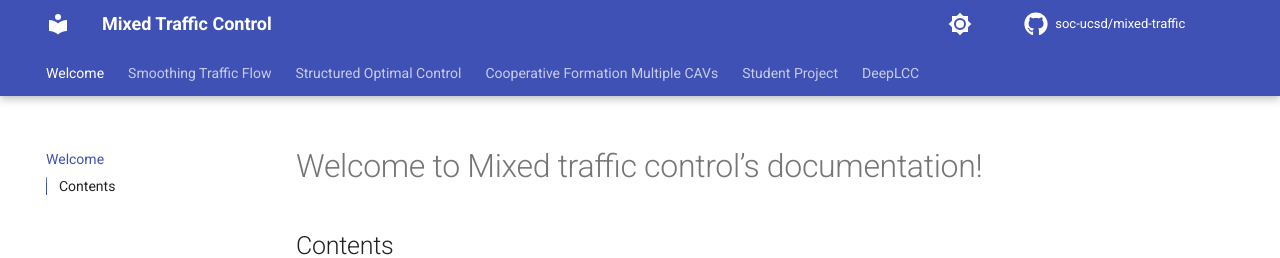
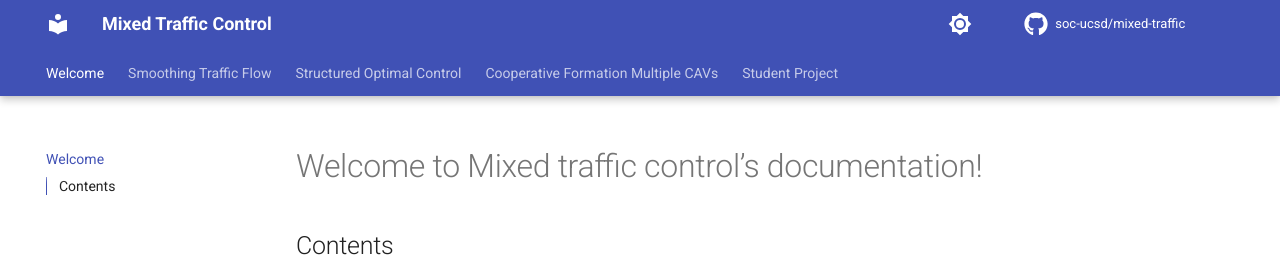
Before and after one commit to soc-ucsd/mixed-traffic, an MkDocs documentation site: the page built from docs/index.md, in a window 1280 px wide. Shown: the top 258 px of the page. Built offline with MkDocs 1.6.1 and Material for MkDocs 9.7.7, drawn with Linux system fonts in a browser that asks for light colours; comment, search, counter and statistics services are not loaded.

Commit message:
Update mkdocs.yml
delete deep lcc

```diff
--- a/mkdocs.yml
+++ b/mkdocs.yml
@@ -16,7 +16,7 @@ nav:
     - Cooperative Formation Multiple CAVs: cooperative_formation_multiple.md
     - Student Project:
         - Penetration Rate Experiments: student_project/numerical_data.md
-    - DeepLCC: deepLCC.md
+
 
 markdown_extensions:
   - pymdownx.highlight:
```
